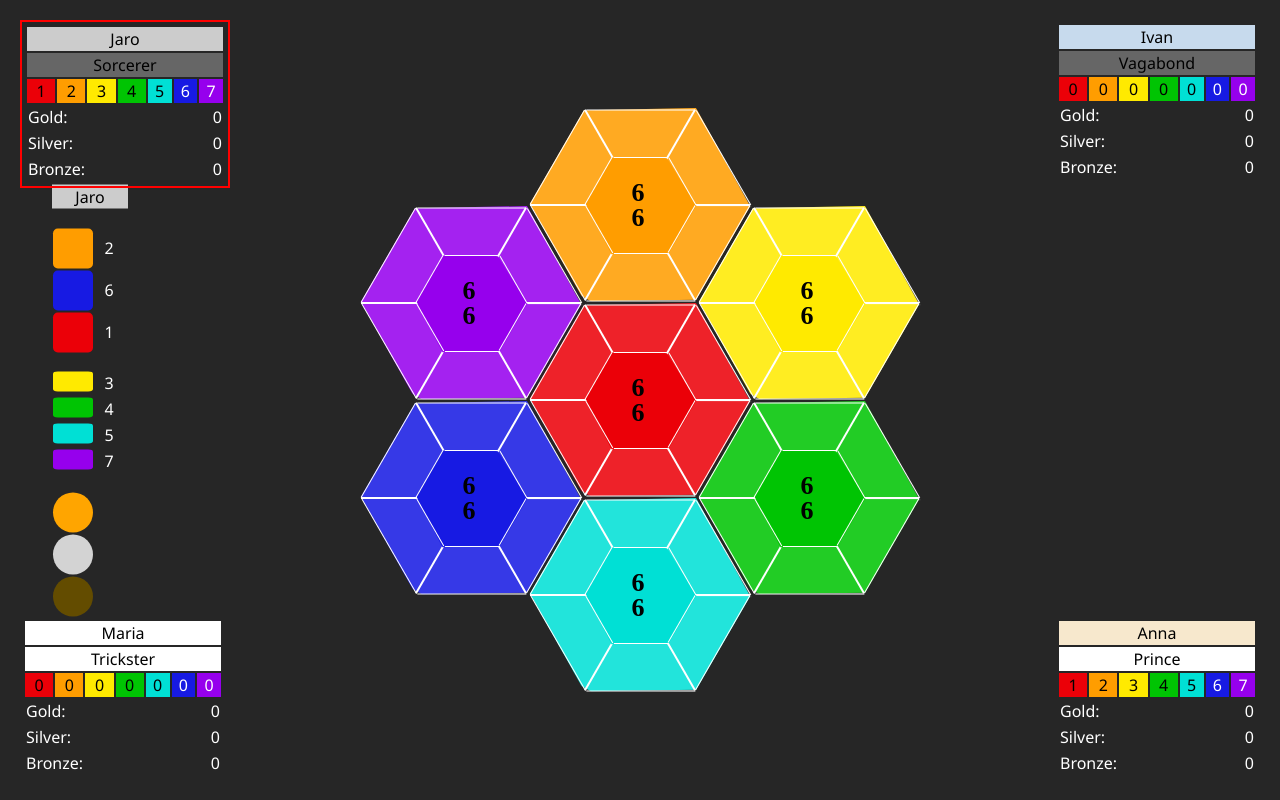
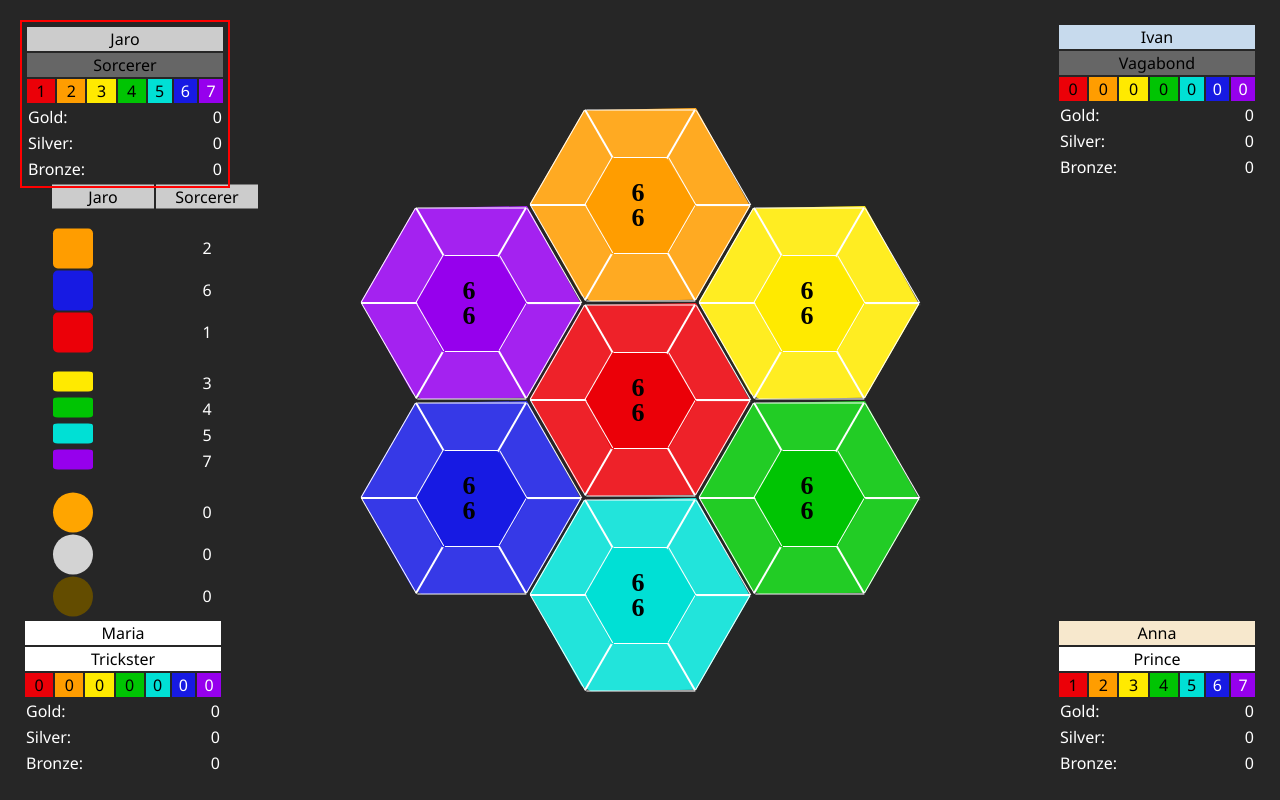
Before and after one commit to rykhalskyi/hexagoneGame, an Angular app: page / in a window 1280 px wide. Built offline with nearby package versions, Linux system fonts and the light colour scheme.

Commit message:
Small tunes. active-player.component gold counters. Archtype caption

```diff
--- a/src/app/active-player/active-player.component.html
+++ b/src/app/active-player/active-player.component.html
@@ -1,6 +1,7 @@
 <table style="display : {{visibility}}">
   <tr class="resource">
-    <td [ngStyle]="{'background': '#ccc'}" align="center" colspan="2">Jaro </td>
+    <td [ngStyle]="{'background': '#ccc', 'min-width' : '100px'}" align="center">{{player.name}}</td>
+    <td [ngStyle]="{'background': '#ccc', 'min-width' : '100px'}" align="center">{{player.archType.name}} </td>
   </tr>
   <tr class="blank">
     <td></td>
@@ -43,15 +44,15 @@
   </tr>
   <tr class="keyresource">
     <td> <app-active-player-button color="orange" radius="50%"></app-active-player-button></td>
-    <td></td>
+    <td class="value">{{player.gold}}</td>
   </tr>
   <tr class="keyresource">
     <td> <app-active-player-button color="lightgray" radius="50%"></app-active-player-button></td>
-    <td></td>
+    <td class="value">{{player.silver}}</td>
   </tr>
   <tr class="keyresource">
     <td> <app-active-player-button color="#634c00" radius="50%"></app-active-player-button></td>
-    <td></td>
+    <td class="value">{{player.bronze}}</td>
   </tr>
 
 </table>
--- a/src/app/active-player/active-player.component.ts
+++ b/src/app/active-player/active-player.component.ts
@@ -16,7 +16,7 @@ export class ActivePlayerComponent implements OnInit {
   colors : string[];
   values : number[];
 
-  private _player : Player;
+  player : Player;
 
   ngOnInit(): void {
     this.service.getActivePlayer().subscribe(player => this.UpdatePlayer(player));
@@ -24,12 +24,12 @@ export class ActivePlayerComponent implements OnInit {
 
   UpdatePlayer(player : Player)
   {
-    this._player = player;
-    this.visibility = this._player == null ? 'none' : 'block';
+    this.player = player;
+    this.visibility = this.player == null ? 'none' : 'block';
 
-    if (this._player != null)
+    if (this.player != null)
     {
-      this.SortAndFillArrays(this._player);
+      this.SortAndFillArrays(this.player);
     }
   }
 
@@ -41,7 +41,6 @@ export class ActivePlayerComponent implements OnInit {
       player.archType.resourcesSorted.forEach(element => {
         this.colors.push(ResourceColors[element]);
         this.values.push(player.resources[element]);
-        console.log("*** "+ResourceColors[element] + "**" +player.resources[element]);
       });
   }
 }
```
